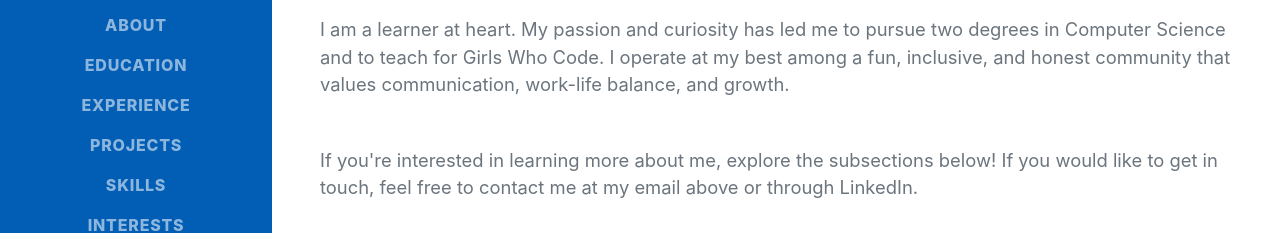
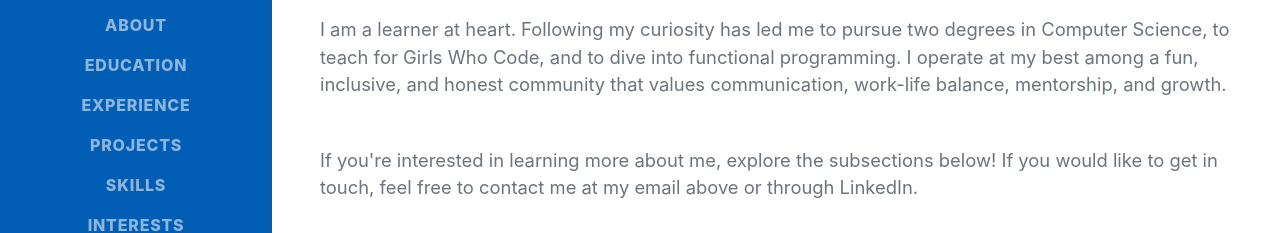
Before and after one commit to nkyllonen/nkyllonen.github.io, a website: page src/pug/index.pug in a window 1280 px wide. Shown: the part 329-562 px from the top of the page. Drawn offline with nearby package versions, Linux system fonts and the light colour scheme; files that its build step writes are made by us from their sources; files whose address does not match are found by name; a web font is replaced by a local one.

Commit message:
Update about blurb

```diff
--- a/src/pug/index.pug
+++ b/src/pug/index.pug
@@ -62,7 +62,7 @@ html(lang='en')
                         | San Francisco Bay Area ·
                         a(href='mailto:nikki-kyllonen@comcast.net') nikki-kyllonen@comcast.net
                     p.lead.mb-5
-                        | I am a learner at heart. My passion and curiosity has led me to pursue two degrees in Computer Science and to teach for Girls Who Code. I operate at my best among a fun, inclusive, and honest community that values communication, work-life balance, and growth.
+                        | I am a learner at heart. Following my curiosity has led me to pursue two degrees in Computer Science, to teach for Girls Who Code, and to dive into functional programming. I operate at my best among a fun, inclusive, and honest community that values communication, work-life balance, mentorship, and growth.
                     p.lead.mb-5
                         | If you're interested in learning more about me, explore the subsections below! If you would like to get in touch, feel free to contact me at my email above or through LinkedIn.
                     .social-icons
```
Also changed, not shown: dist/index.html.
